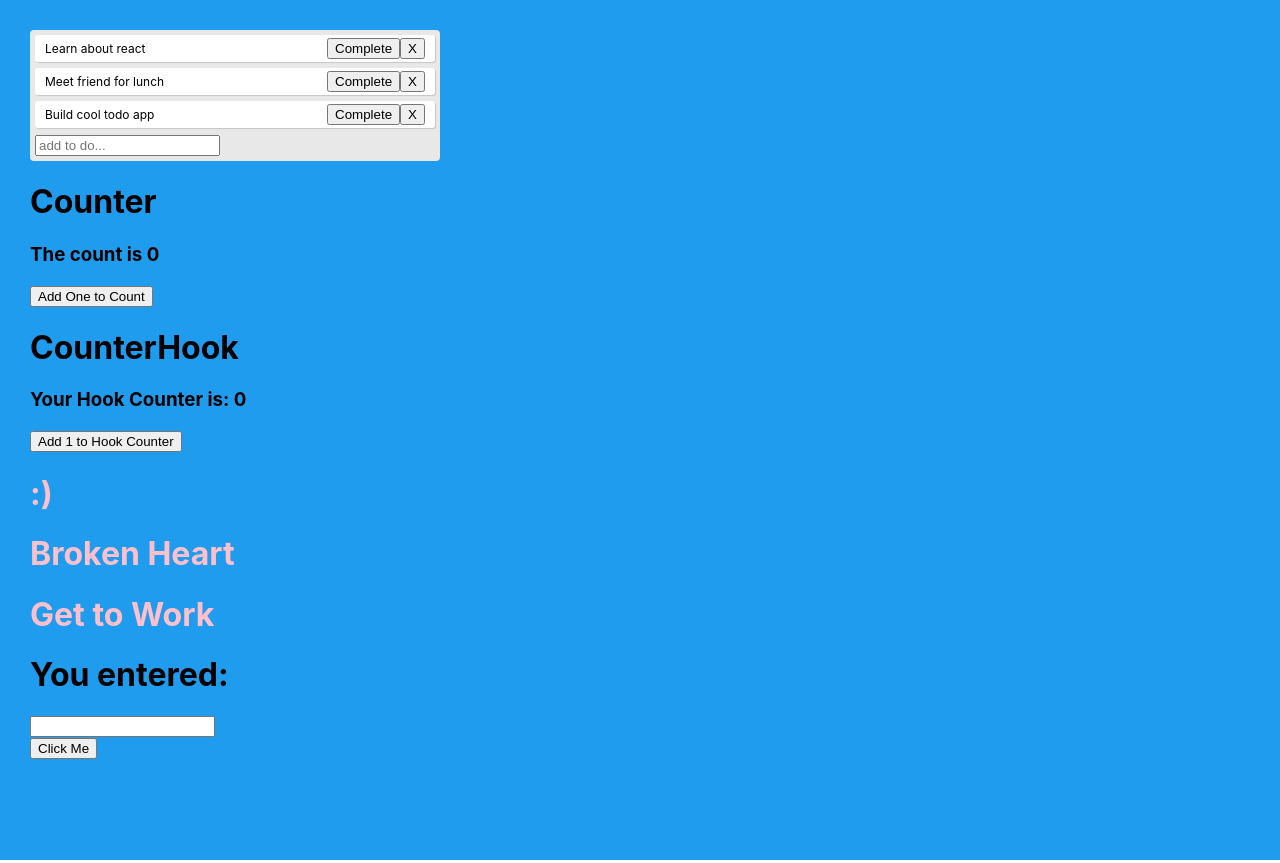
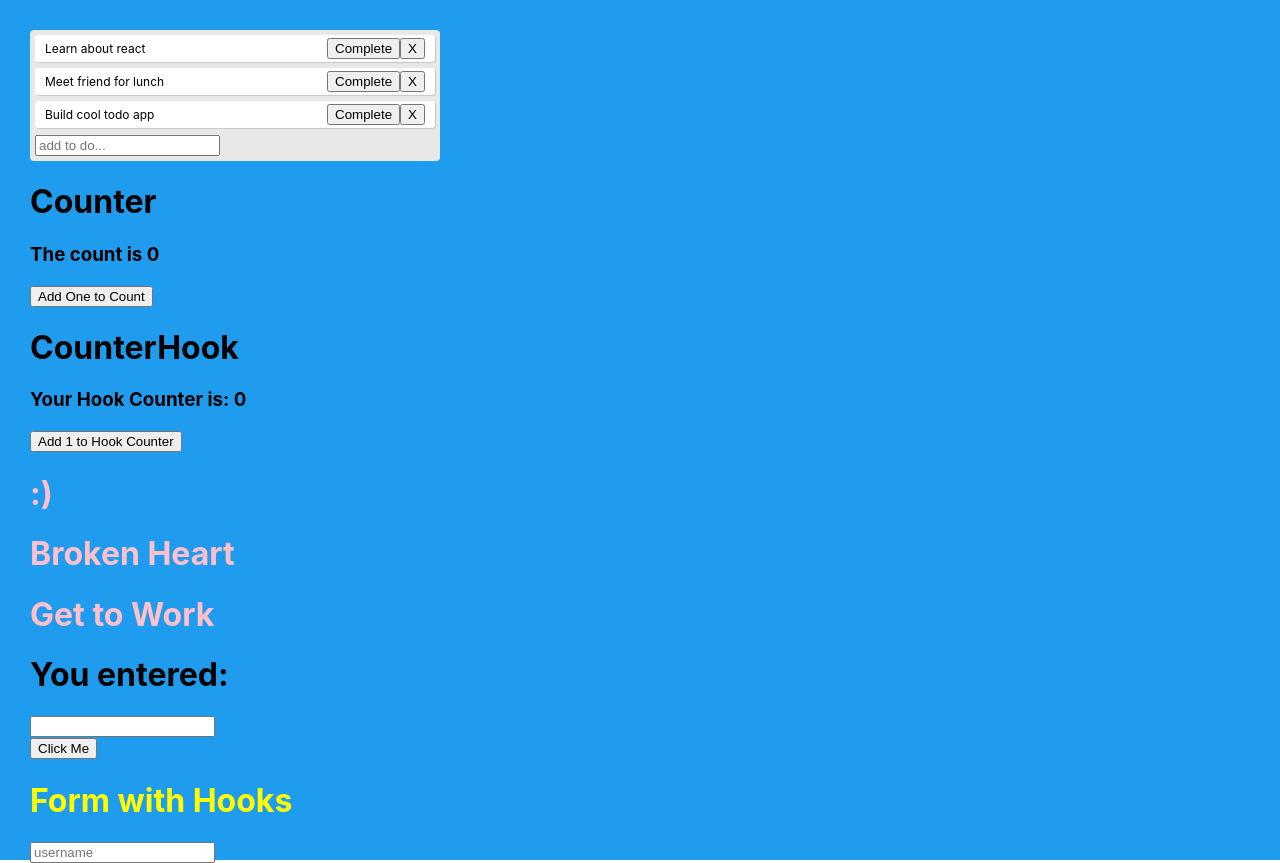
Before and after one commit to Cuthbert20/hooks-my-project, a React (Create React App) app: page / in a window 1280 px wide. Built offline with nearby package versions, Linux system fonts and the light colour scheme.

Commit message:
setup SimpleFormHook

```diff
--- a/src/App.js
+++ b/src/App.js
@@ -4,6 +4,8 @@ import Counter from "./Components/Counter/Counter";
 import CounterHook from "./Components/Counter/CounterHook";
 import Toggler from "./Components/Toggler/Toggler";
 import SimpleFormClass from "./Components/SimpleForm/SimpleFormClass";
+import SimpleFormHook from "./Components/SimpleForm/SimpleFormHook";
+
 //useEffec Example
 import Clicker from "./Components/Clicker/Clicker";
 //destructuring todo and index from props
@@ -110,6 +112,7 @@ function App() {
       </div>
       <SimpleFormClass />
       <Clicker />
+      <SimpleFormHook />
     </div>
   );
 }
--- /dev/null
+++ b/src/Components/SimpleForm/SimpleFormHook.js
@@ -0,0 +1,24 @@
+import React, { useState } from "react";
+
+function SimpleFormHook(props) {
+  const [username, setUsername] = useState("");
+  const style = {
+    color: "yellow"
+  };
+  const handleChange = e => {
+    setUsername({ username: e.target.value });
+    console.log(username);
+  };
+  return (
+    <div>
+      <h1 style={style}>Form with Hooks</h1>
+      <input
+        type="text"
+        placeholder="username"
+        onChange={e => handleChange(e)}
+      />
+    </div>
+  );
+}
+
+export default SimpleFormHook;
```
